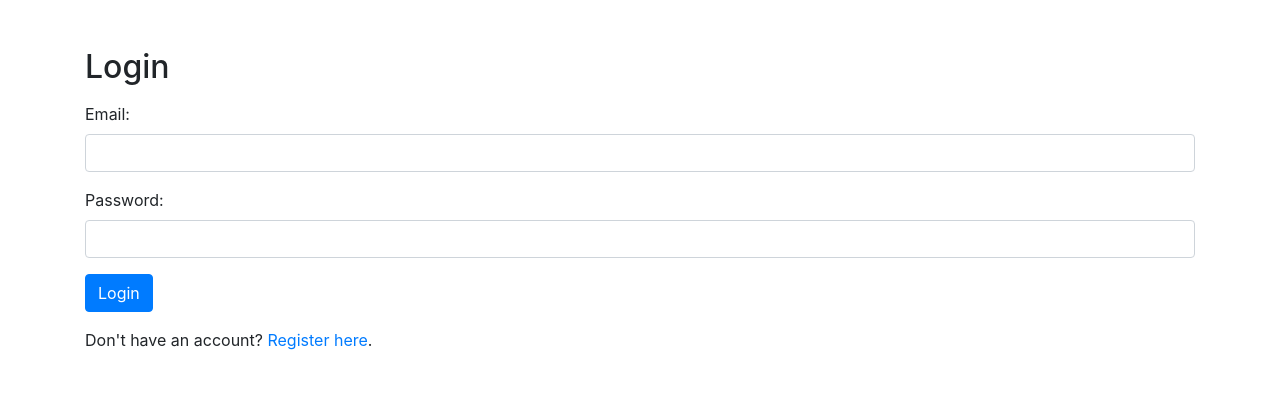
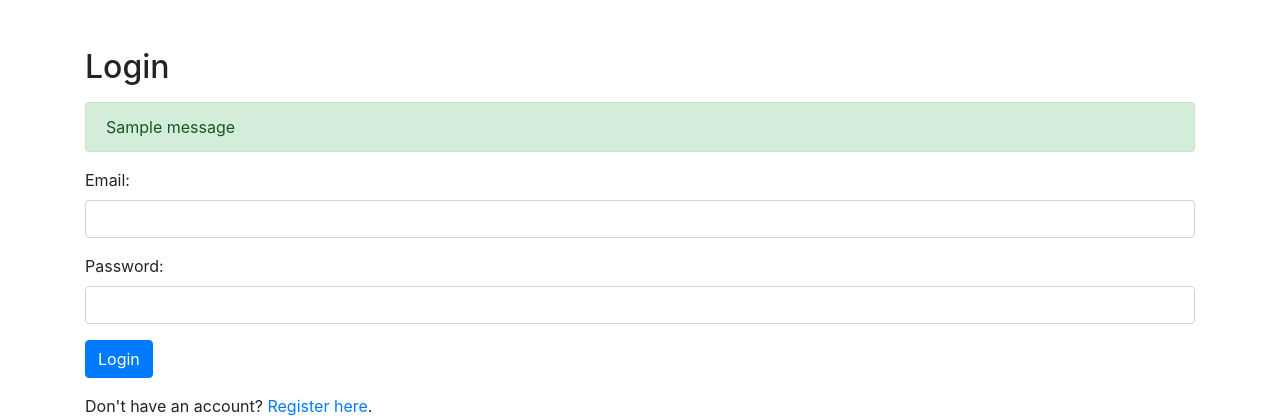
Before and after one commit to adamfinklecloudberry/to-do-web-app, a Flask app: page /login in a window 1280 px wide. Shown: the top 420 px of the page. Run offline with Flask 3, Linux system fonts and the light colour scheme; tables that the repository leaves empty hold one stand-in row (values such as "Sample post"); one stand-in notice (Sample message) is shown; some libraries are stand-ins or nearby versions.

Commit message:
Added flash areas to the registration and login pages

```diff
--- a/templates/login.html
+++ b/templates/login.html
@@ -9,6 +9,17 @@
 <body>
     <div class="container">
         <h2 class="mt-5">Login</h2>
+        {% with messages = get_flashed_messages(with_categories=true) %}
+            {% if messages %}
+                <div class="mt-3">
+                    {% for category, message in messages %}
+                        <div class="alert alert-{{ category }}">
+                            {{ message }}
+                        </div>
+                    {% endfor %}
+                </div>
+            {% endif %}
+        {% endwith %}
         <form method="POST" class="mt-3">
             <div class="form-group">
                 <label for="email">Email:</label>
```
Also changed, not shown: templates/register.html (+11 -0 lines).
